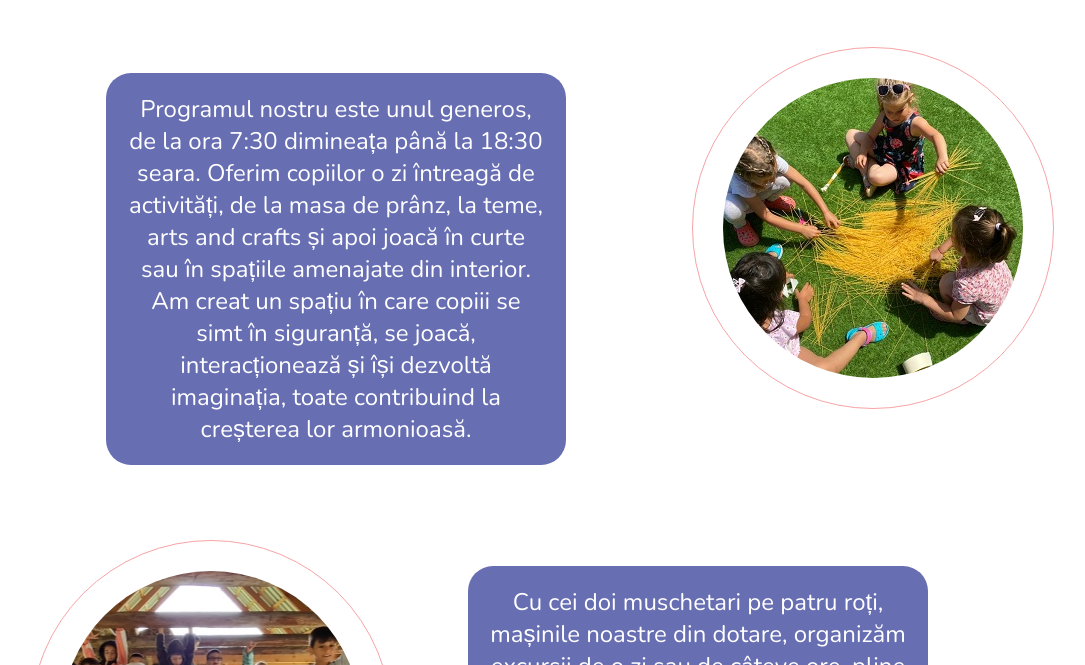
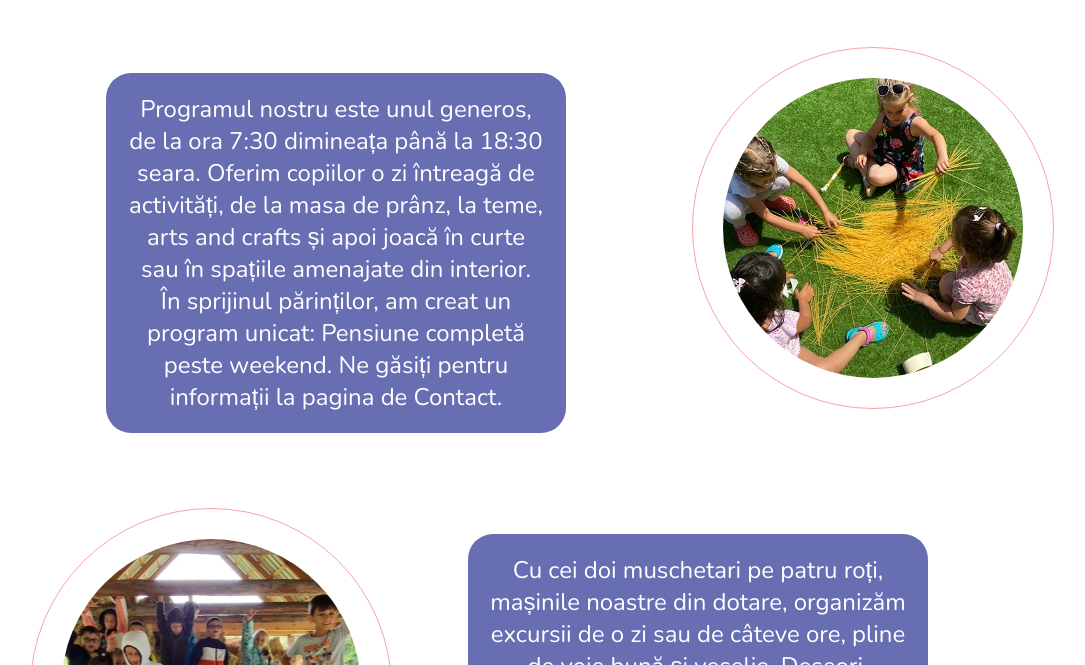
Before and after one commit to ancaerena/clubulmicilormuschetari, a plain HTML site: page index.html in a window 1280 px wide. Shown: the part 673-1338 px from the top of the page, without its empty margins (98-1183 px from the left). Drawn offline with nearby package versions, Linux system fonts and the light colour scheme; a web font is replaced by a local one.

Commit message:
Change text content for second paragraph in index

```diff
--- a/index.html
+++ b/index.html
@@ -53,8 +53,8 @@
          <div id="second-text">
             <p id="left-text-box">
                Programul nostru este unul generos, de la ora 7:30 dimineața până la 18:30 seara.
-               Oferim copiilor o zi întreagă de activități, de la masa de prânz, la teme, arts and crafts și apoi joacă în curte sau în spațiile amenajate din interior.
-               Am creat un spațiu în care copiii se simt în siguranță, se joacă, interacționează și își dezvoltă imaginația, toate contribuind la creșterea lor armonioasă.
+               Oferim copiilor o zi întreagă de activități, de la masa de prânz, la teme, arts and crafts și apoi joacă în curte sau în spațiile amenajate din interior.<br>
+               În sprijinul părinților, am creat un program unicat: Pensiune completă peste weekend. Ne găsiți pentru informații la pagina de Contact.
             </p>
          </div>
          <div id="left-circle-container">
```
Also changed, not shown: assets/images/circle-photo1.jpg (deleted), assets/images/circle1.jpg (deleted).
